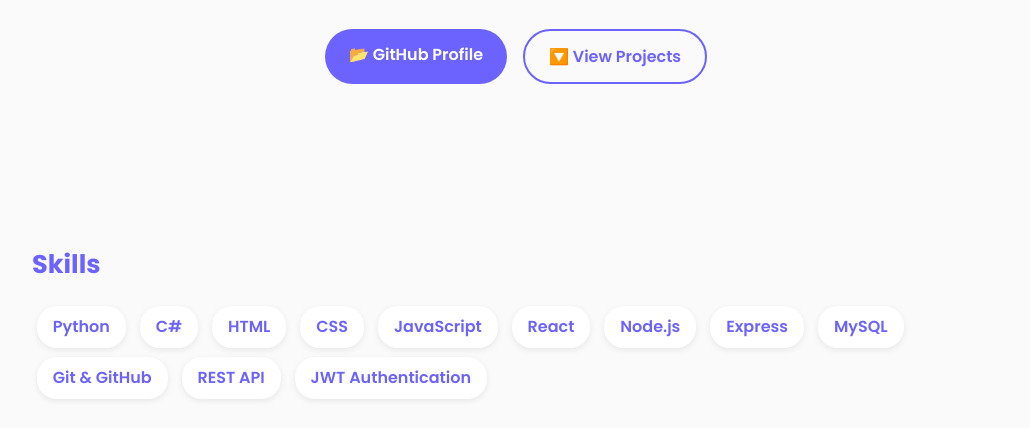
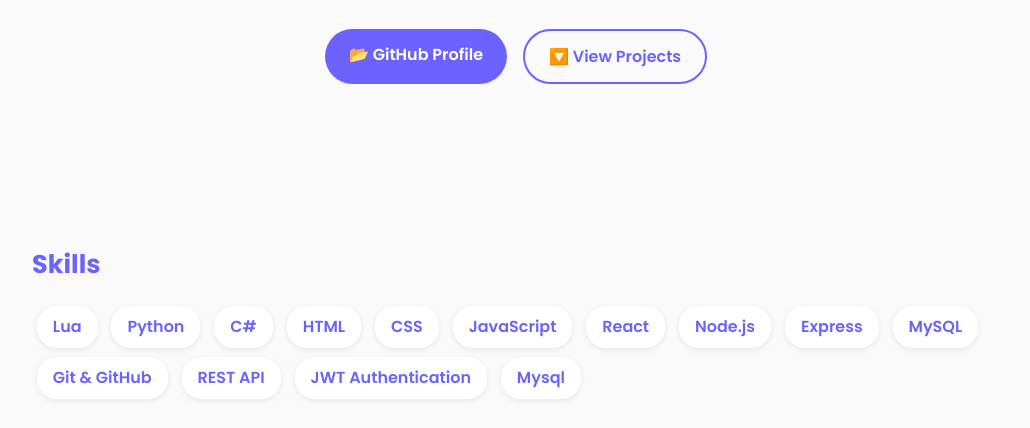
Before and after one commit to poszasz/poszasz.github.io, a plain HTML site: page index.html in a window 1280 px wide. Shown: the part 372-800 px from the top of the page, without its empty margins (124-1154 px from the left). Drawn offline with Linux system fonts and the light colour scheme.

Commit message:
lua,mysql

```diff
--- a/index.html
+++ b/index.html
@@ -36,6 +36,7 @@
   <section id="skills">
     <h3>Skills</h3>
     <div class="skills">
+      <span>Lua</span>
       <span>Python</span>
       <span>C#</span>
       <span>HTML</span>
@@ -48,6 +49,7 @@
       <span>Git & GitHub</span>
       <span>REST API</span>
       <span>JWT Authentication</span>
+      <span>Mysql</span>
     </div>
   </section>
 
```
